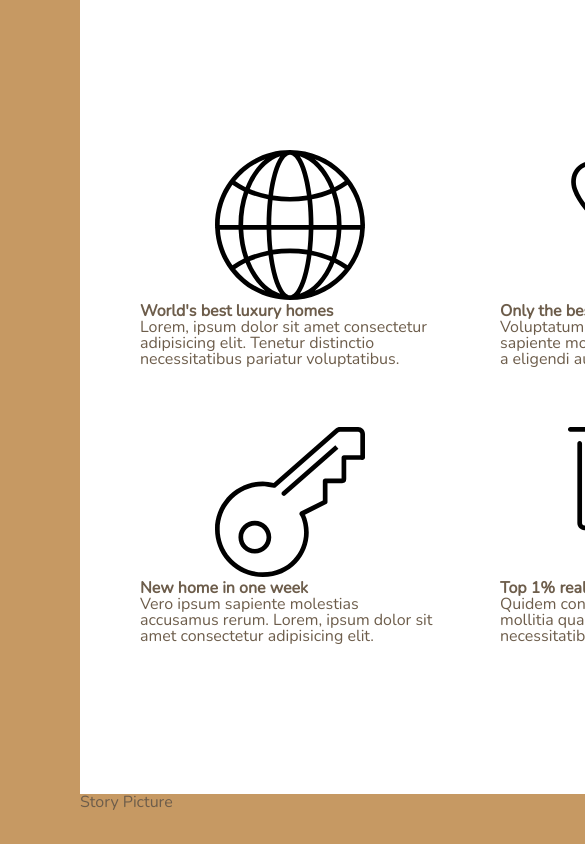
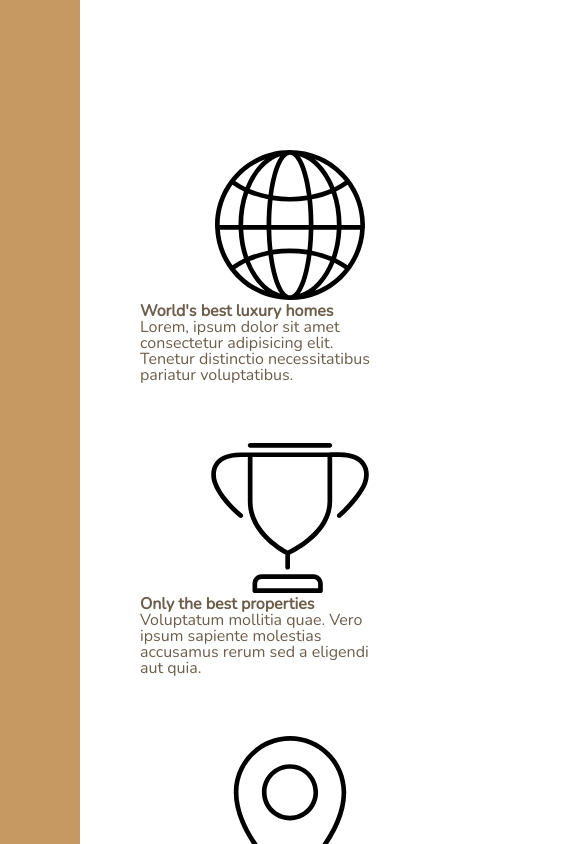
Before and after one commit to Emizzari/Nexter, a website: page index.html in a window 390 px wide. Shown: the part 675-1519 px from the top of the page, 585 px wide, since content can reach past the window. Drawn offline with nearby package versions, Linux system fonts and the light colour scheme; files that its build step writes are made by us from their sources.

Commit message:
Creating responsive grid columns on features section

```diff
--- a/sass/_features.scss
+++ b/sass/_features.scss
@@ -5,5 +5,6 @@
 
     display: grid;
     grid-template-columns: repeat(3, 1fr);
+    grid-template-columns: repeat(auto-fit, minmax(25rem, 1fr));
     grid-gap: 6rem;
 }
```
